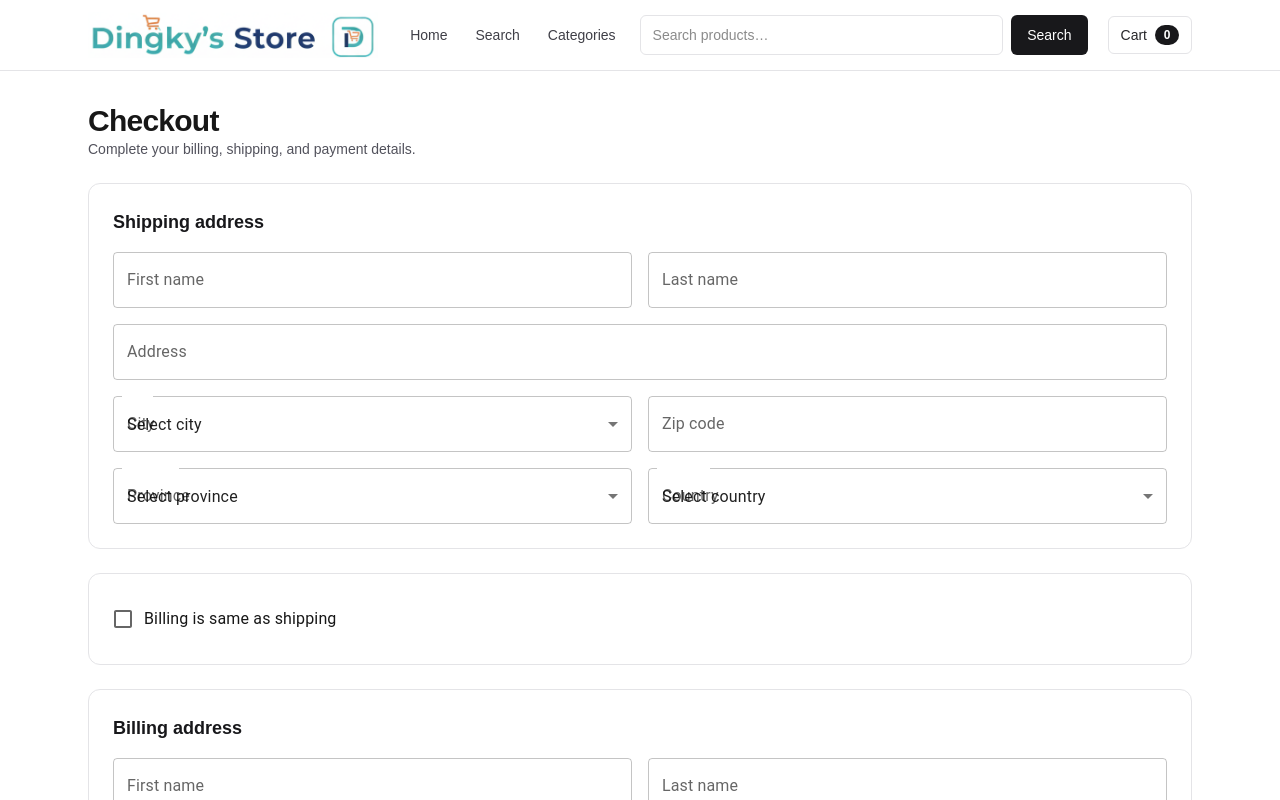
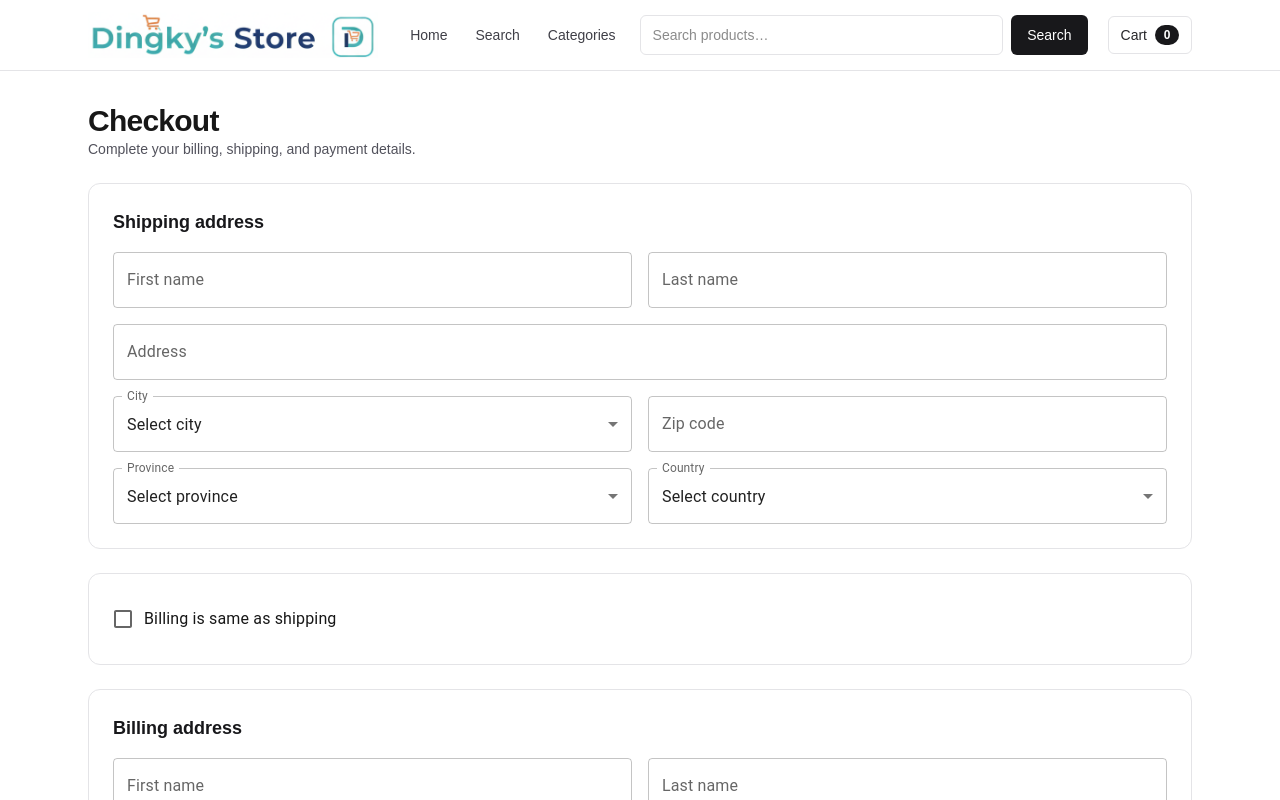
Before and after one commit to duodingky/FE-ECOM, a Next.js app: page /checkout in a window 1280 px wide. Shown: the top 800 px of the page. Built offline with nearby package versions, Linux system fonts and the light colour scheme.

Commit message:
fix: prevent select label overlap
Co-authored-by: dingkyduo.amurao <dingkyduo.amurao@gmail.com>

```diff
--- a/src/components/checkout/AddressFormSection.tsx
+++ b/src/components/checkout/AddressFormSection.tsx
@@ -68,7 +68,9 @@ export function AddressFormSection({
               label="City"
               fullWidth
               SelectProps={{ displayEmpty: true }}
+              InputLabelProps={{ shrink: true }}
               {...field}
+              value={field.value ?? ""}
               error={Boolean(sectionErrors?.city)}
               helperText={sectionErrors?.city?.message}
             >
@@ -98,7 +100,9 @@ export function AddressFormSection({
               label="Province"
               fullWidth
               SelectProps={{ displayEmpty: true }}
+              InputLabelProps={{ shrink: true }}
               {...field}
+              value={field.value ?? ""}
               error={Boolean(sectionErrors?.province)}
               helperText={sectionErrors?.province?.message}
             >
@@ -120,7 +124,9 @@ export function AddressFormSection({
               label="Country"
               fullWidth
               SelectProps={{ displayEmpty: true }}
+              InputLabelProps={{ shrink: true }}
               {...field}
+              value={field.value ?? ""}
               error={Boolean(sectionErrors?.country)}
               helperText={sectionErrors?.country?.message}
             >
```
